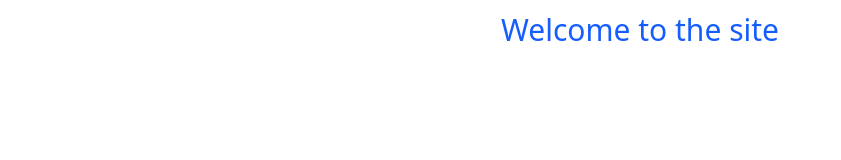
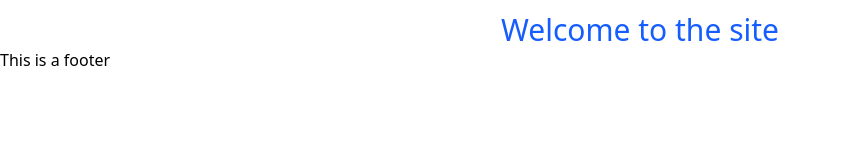
Before and after one commit to Noel-byte/Portfolio, a React (Vite) app: page / in a window 1280 px wide. Shown: the top 160 px of the page, without its empty margins (0-841 px from the left). Built offline with nearby package versions, Linux system fonts and the light colour scheme.

Commit message:
added a footer

```diff
--- a/src/App.jsx
+++ b/src/App.jsx
@@ -1,10 +1,12 @@
 import Header from "./components/header"
+import Footer from "./components/Footer"
 function App() {
 
 
   return (
     <>
          <Header/>
+         <Footer/>
     </>
   )
 }
--- /dev/null
+++ b/src/components/Footer.jsx
@@ -0,0 +1,7 @@
+export default function Footer(){
+    return(
+        <>
+        <p>This is a footer</p>
+        </>
+    )
+}
```
